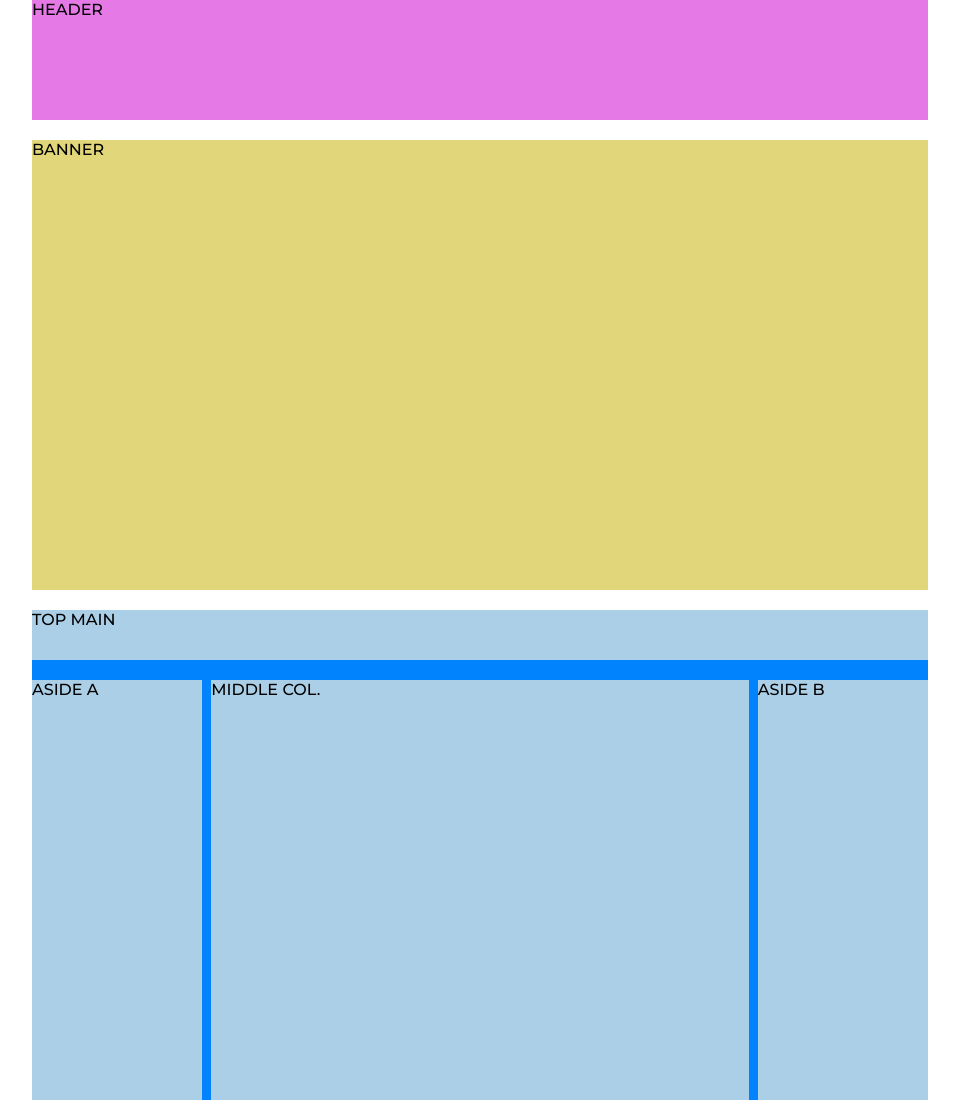
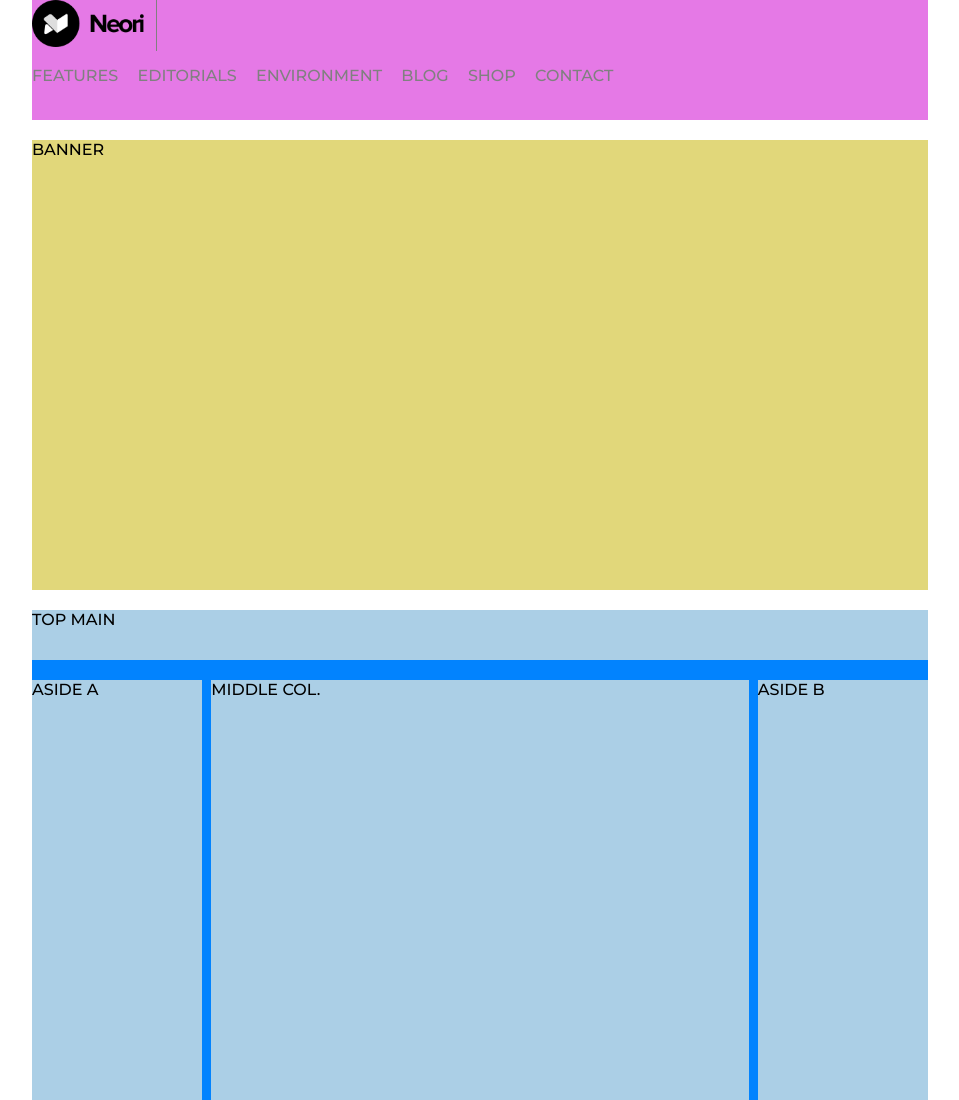
Before and after one commit to lucagaddini/htmlcss-wp, a plain HTML site: page index.html in a window 1280 px wide. Shown: the top 1100 px of the page, without its empty margins (160-1119 px from the left). Drawn offline with Linux system fonts and the light colour scheme.

Commit message:
{HTML} Added: Header elements (logo + navbar) - {CSS} Added: Header & Navbar Styles

```diff
--- a/css/style.css
+++ b/css/style.css
@@ -44,6 +44,10 @@ main{
   height: 600px;
 }
 
+a{
+  text-decoration: none;
+}
+
 /*
 UTILITY CLASS
 */
@@ -60,6 +64,37 @@ UTILITY CLASS
 .bottom-margin-half{
   margin-bottom: 7.5px;
 
+}
+
+
+/*
+HEADER
+*/
+
+.logo-box{
+  border-right: 0.5px solid gray;
+  width: 14%;
+}
+
+.logo{
+  width: 90%;
+}
+
+nav ul li{
+  list-style: none;
+  display: inline-block;
+  padding: 15px 15px 15px 0;
+}
+
+
+nav a{
+  color: grey;
+  text-transform: uppercase;
+
+}
+
+nav a:hover{
+  color: red;
 }
 
 
--- a/index.html
+++ b/index.html
@@ -14,7 +14,22 @@
 
   <div class="container">
 
-    <header class="bottom-margin">HEADER</header>
+    <header class="bottom-margin">
+      <div class="logo-box">
+        <img class="logo" src="/img/logo.png" alt="Logo">
+      </div>
+
+      <nav>
+        <ul>
+          <li><a href="#">Features</a></li>
+          <li><a href="#">Editorials</a></li>
+          <li><a href="#">Environment</a></li>
+          <li><a href="#">Blog</a></li>
+          <li><a href="#">Shop</a></li>
+          <li><a href="#">Contact</a></li>
+        </ul>
+      </nav>
+    </header>
 
     <section class="banner bottom-margin ">BANNER</section>
 
```
Also changed, not shown: 1 other file.
